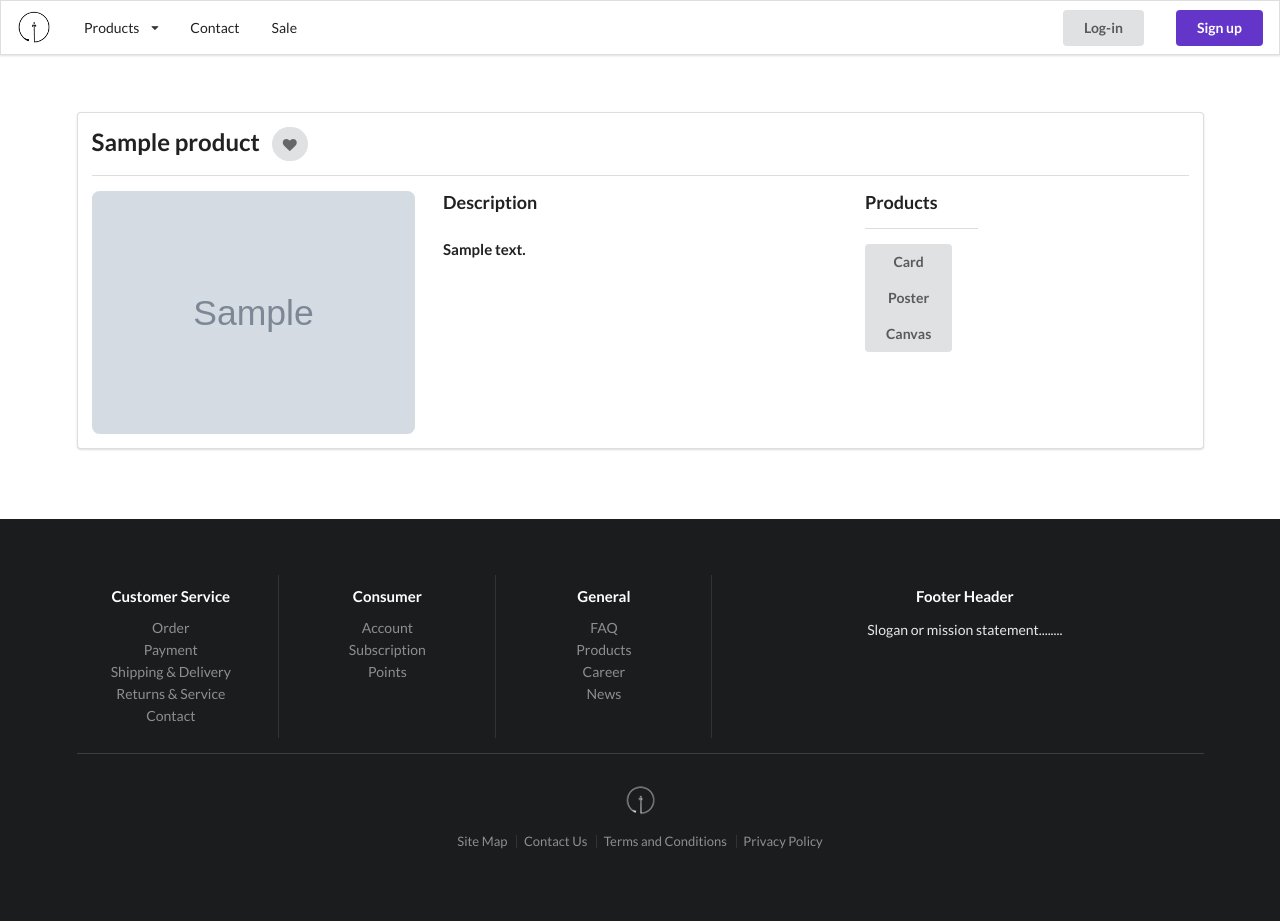
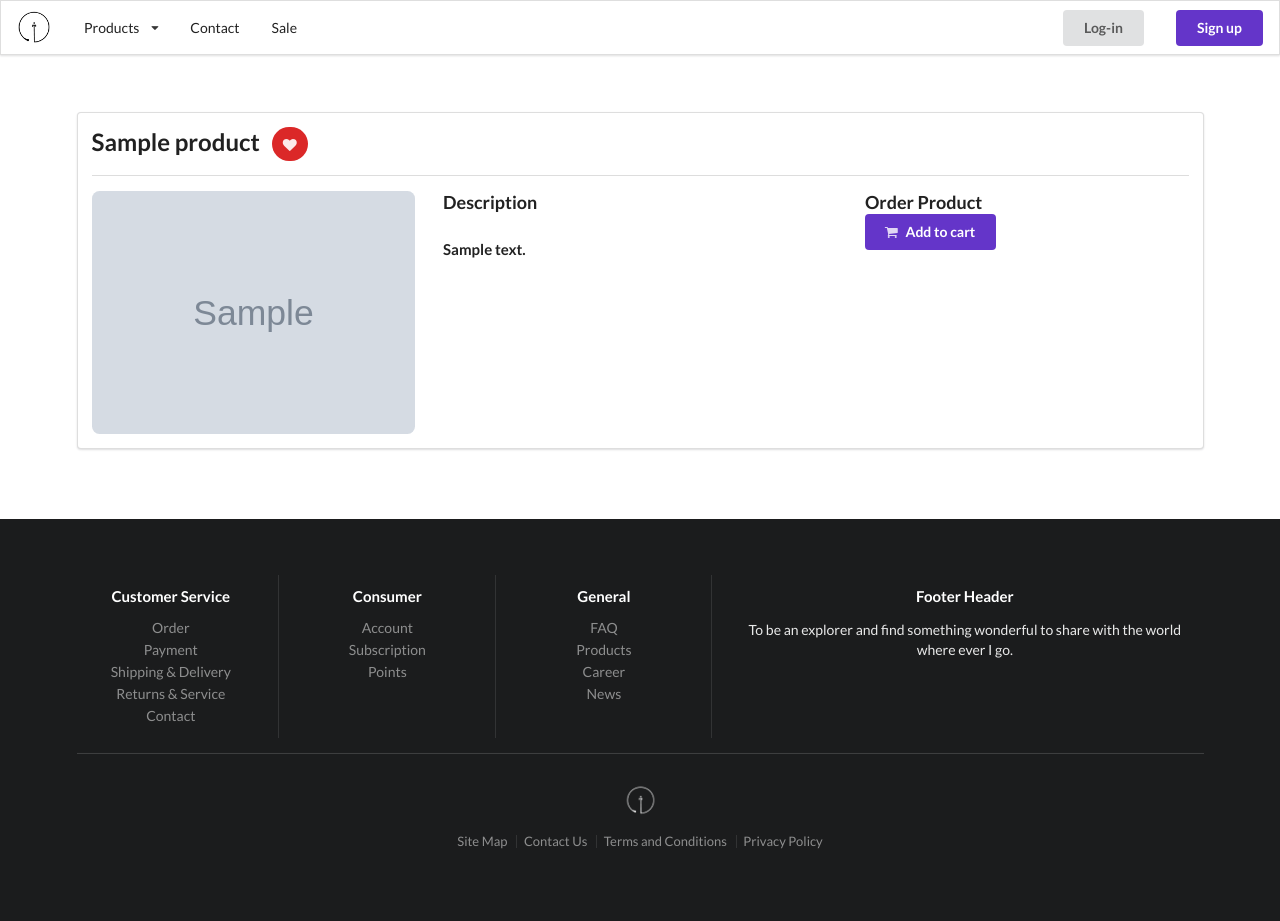
Before and after one commit to RektInator/webstore-python, a Django app: template store/templates/store/products/item.html in a window 1280 px wide. Run offline with Django 3.2, Linux system fonts and the light colour scheme; the template is opened without the code that fills it: most values are stand-ins (such as "Sample title", 1, 10 or a date in 2020); grey boxes marked "Sample" are stand-in pictures; some libraries are stand-ins or nearby versions.

Commit message:
Cart / wishlist / order process added

```diff
--- a/store/templates/store/account/orders.html
+++ b/store/templates/store/account/orders.html
@@ -7,7 +7,7 @@
         {% if hasOrders %}
 
         {% else %}
-        <div class="ui succeeded message">You don't have any orders yet!</div>
+        <div class="ui success message">You don't have any orders yet!</div>
         {% endif %}
     </div>
 </div>
--- a/store/templates/store/account/wishlist.html
+++ b/store/templates/store/account/wishlist.html
@@ -17,7 +17,7 @@
             {% endfor %}
         </div>
         {% else %}
-        <div class="ui succeeded message">You don't have a wishlist yet!</div>
+        <div class="ui success message">You don't have a wishlist yet!</div>
         {% endif %}
     </div>
 </div>
--- a/store/templates/store/footer.html
+++ b/store/templates/store/footer.html
@@ -11,13 +11,13 @@
             <a href="#" class="item">Payment</a>
             <a href="#" class="item">Shipping & Delivery</a>
             <a href="#" class="item">Returns & Service</a>
-            <a href="#" class="item">Contact</a>
+            <a href="/contact" class="item">Contact</a>
             </div>
         </div>
         <div class="three wide column">
             <h4 class="ui inverted header">Consumer</h4>
             <div class="ui inverted link list">
-            <a href="#" class="item">Account</a>
+            <a href="/account/overview" class="item">Account</a>
             <a href="#" class="item">Subscription</a>
             <a href="#" class="item">Points</a>
             </div>
@@ -25,15 +25,15 @@
         <div class="three wide column">
             <h4 class="ui inverted header">General</h4>
             <div class="ui inverted link list">
-            <a href="#" class="item">FAQ</a>
-            <a href="#" class="item">Products</a>
+            <a href="/faq" class="item">FAQ</a>
+            <a href="/products" class="item">Products</a>
             <a href="#" class="item">Career</a>
             <a href="#" class="item">News</a>
             </div>
         </div>
         <div class="seven wide column">
             <h4 class="ui inverted header">Footer Header</h4>
-            <p>Slogan or mission statement........</p>
+            <p>To be an explorer and find something wonderful to share with the world<br/> where ever I go.</p>
         </div>
         </div>
         <div class="ui inverted section divider"></div>
--- a/store/templates/store/menubar.html
+++ b/store/templates/store/menubar.html
@@ -5,7 +5,7 @@
     <a href="/" class="header item">
         <img class="logo" src="{% static 'store/logo.png' %}">
     </a>
-    <a href="/products" class="ui floated dropdown item">
+    <a href="/products/#" class="ui floated dropdown item">
         Products
         <i class="dropdown icon"></i>
         <div class="menu">
--- a/store/templates/store/products/item.html
+++ b/store/templates/store/products/item.html
@@ -13,7 +13,7 @@
     <h2 class="ui floated header">{{product.name}}</h2>
     <form action="/products/item/{{product.id}}/wishlist" method="post">
         {% csrf_token %}
-        <button class="ui circular icon button">
+        <button class="ui circular icon red button">
             <i class="heart icon"></i>
         </button>
     </form>
@@ -28,18 +28,16 @@
             </div>
             <h4>{{product.description}}</h4>
         </div>
-              <div class="two wide column">
-    <div class="accordion">
+        <div class="three wide column">
             <div class="active title">
-        <h3>  Products </h3>
+                <h3>Order Product</h3>
             </div>
-        <div class="ui clearing divider"></div>
-        <div class="ui vertical buttons">
-        <button class="ui toggle button">Card</button>
-        <button class="ui toggle button">Poster</button>
-        <button class="ui toggle button">Canvas</button>
-        </div>
-        </div>
+            <form action="/products/item/{{product.id}}/shoppingcart" method="post">
+                {% csrf_token %}
+                <button class="ui {% PRIMARY_COLOR %} button">
+                        <i class="cart icon"></i>Add to cart
+                    </button>
+            </form>
         </div>
     </div>
 </div>
```
Also changed, not shown: store/templates/store/account/cart.html (+19 -3 lines). Lines whose indentation alone changed are shown as unchanged.
